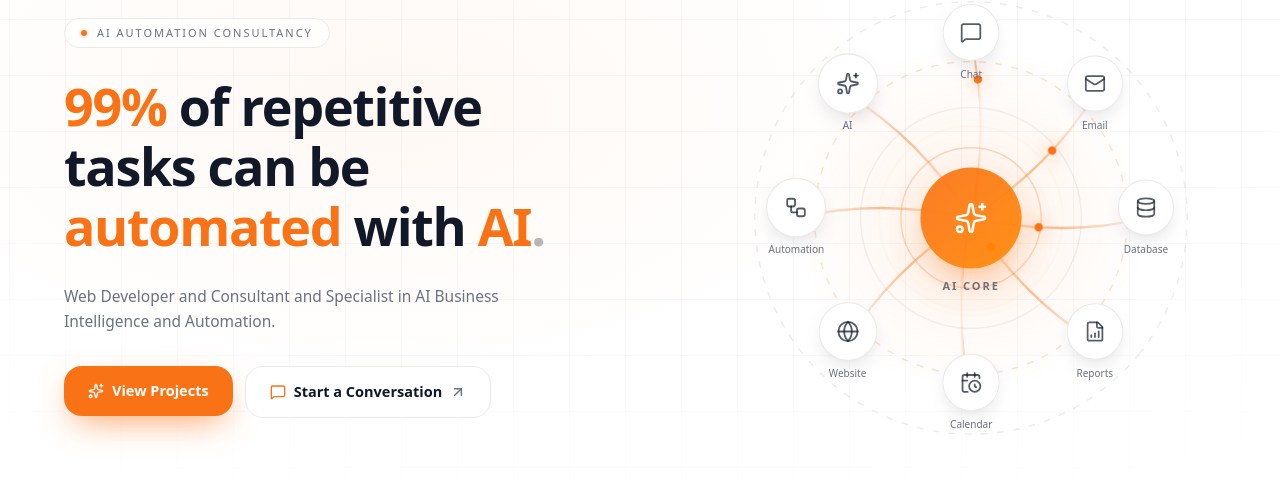
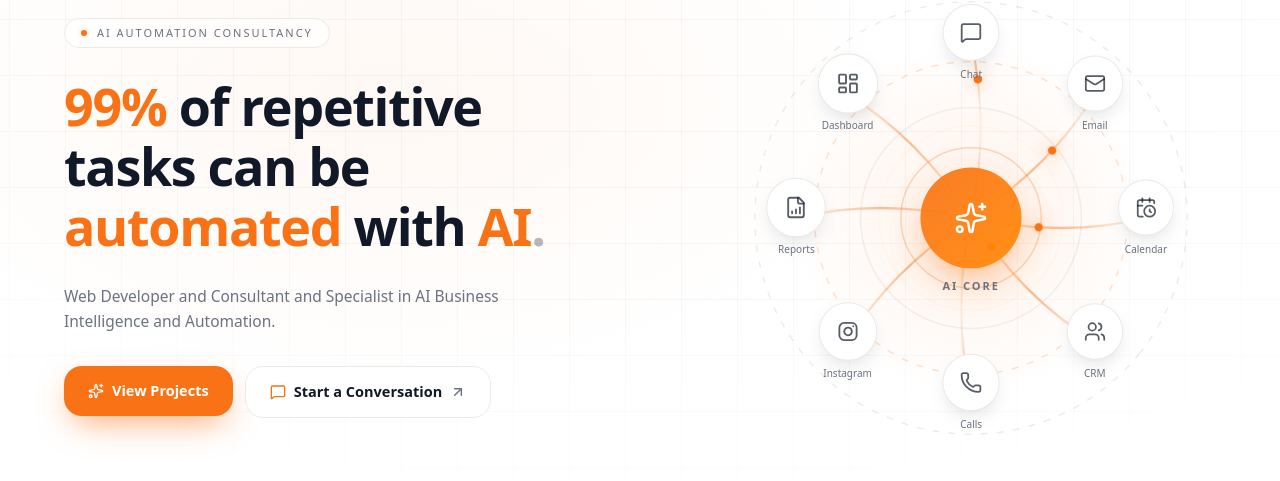
Before and after one commit to homayounKheiri/my-portfolio, a Next.js app: page / in a window 1280 px wide. Shown: the part 214-695 px from the top of the page. Built offline with nearby package versions, Linux system fonts and the light colour scheme.

Commit message:
6943a593-7b65-40d1-b26c-adcf4b12b1e5

```diff
--- a/src/components/sections/automation-flow.tsx
+++ b/src/components/sections/automation-flow.tsx
@@ -5,14 +5,34 @@ import {
   Sparkles,
   MessageSquare,
   Mail,
-  Database,
   CalendarClock,
+  Users,
+  Phone,
   FileBarChart,
-  Globe,
-  Workflow,
+  LayoutDashboard,
 } from "lucide-react";
 
 const EASE = [0.16, 1, 0.3, 1] as const;
+
+/** Instagram icon (not available in lucide-react). */
+function Instagram({ className, strokeWidth = 1.9 }: { className?: string; strokeWidth?: number }) {
+  return (
+    <svg
+      viewBox="0 0 24 24"
+      fill="none"
+      stroke="currentColor"
+      strokeWidth={strokeWidth}
+      strokeLinecap="round"
+      strokeLinejoin="round"
+      className={className}
+      aria-hidden
+    >
+      <rect x="3" y="3" width="18" height="18" rx="5" ry="5" />
+      <path d="M16 11.37A4 4 0 1 1 12.63 8 4 4 0 0 1 16 11.37z" />
+      <line x1="17.5" y1="6.5" x2="17.51" y2="6.5" />
+    </svg>
+  );
+}
 
 /**
  * Minimal circular infographic: a central AI core with 8 circular nodes
@@ -28,12 +48,12 @@ export function AutomationFlow() {
   const NODES = [
     { icon: MessageSquare, label: "Chat", angle: -90 },
     { icon: Mail, label: "Email", angle: -45 },
-    { icon: Database, label: "Database", angle: 0 },
-    { icon: FileBarChart, label: "Reports", angle: 45 },
-    { icon: CalendarClock, label: "Calendar", angle: 90 },
-    { icon: Globe, label: "Website", angle: 135 },
-    { icon: Workflow, label: "Automation", angle: 180 },
-    { icon: Sparkles, label: "AI", angle: 225 },
+    { icon: CalendarClock, label: "Calendar", angle: 0 },
+    { icon: Users, label: "CRM", angle: 45 },
+    { icon: Phone, label: "Calls", angle: 90 },
+    { icon: Instagram, label: "Instagram", angle: 135 },
+    { icon: FileBarChart, label: "Reports", angle: 180 },
+    { icon: LayoutDashboard, label: "Dashboard", angle: 225 },
   ] as const;
 
   // Geometry (in % of the square container)
```
Also changed, not shown: 1 other file (tests, documents, lock files or other folders).
